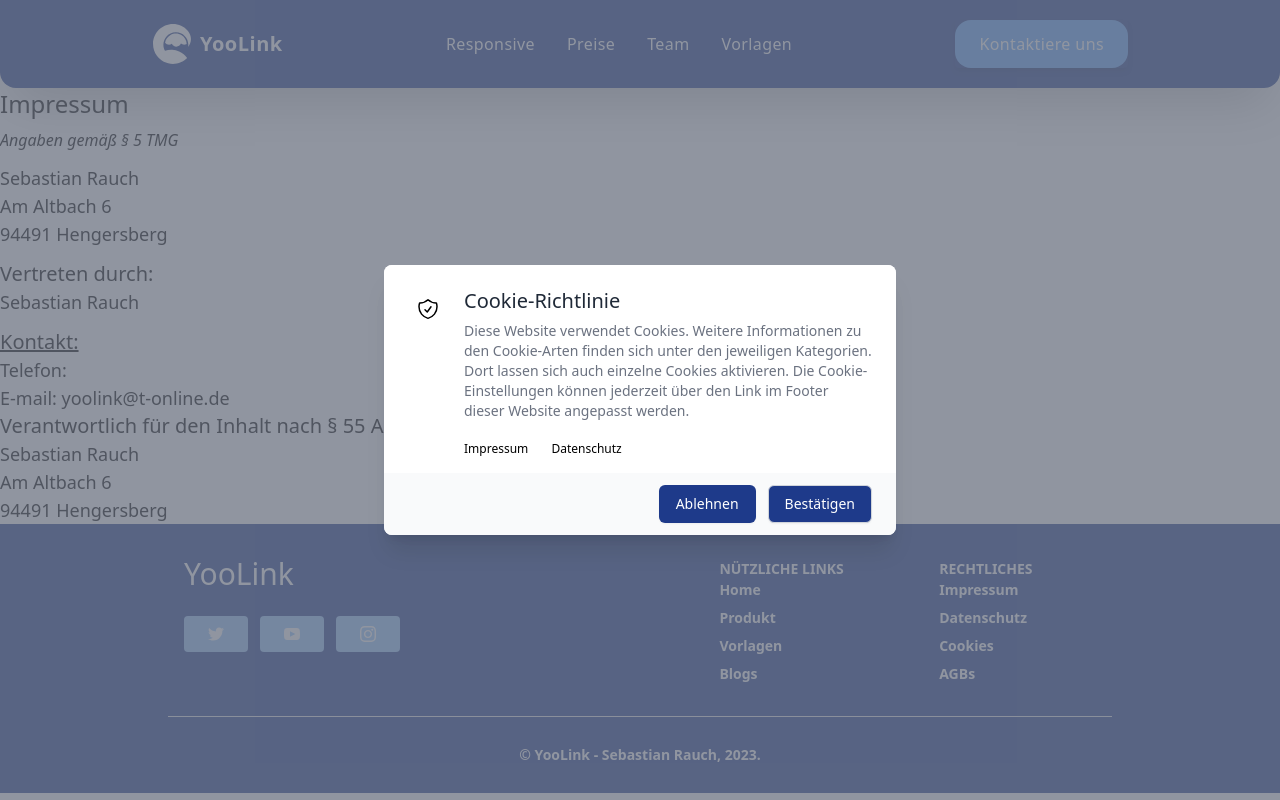
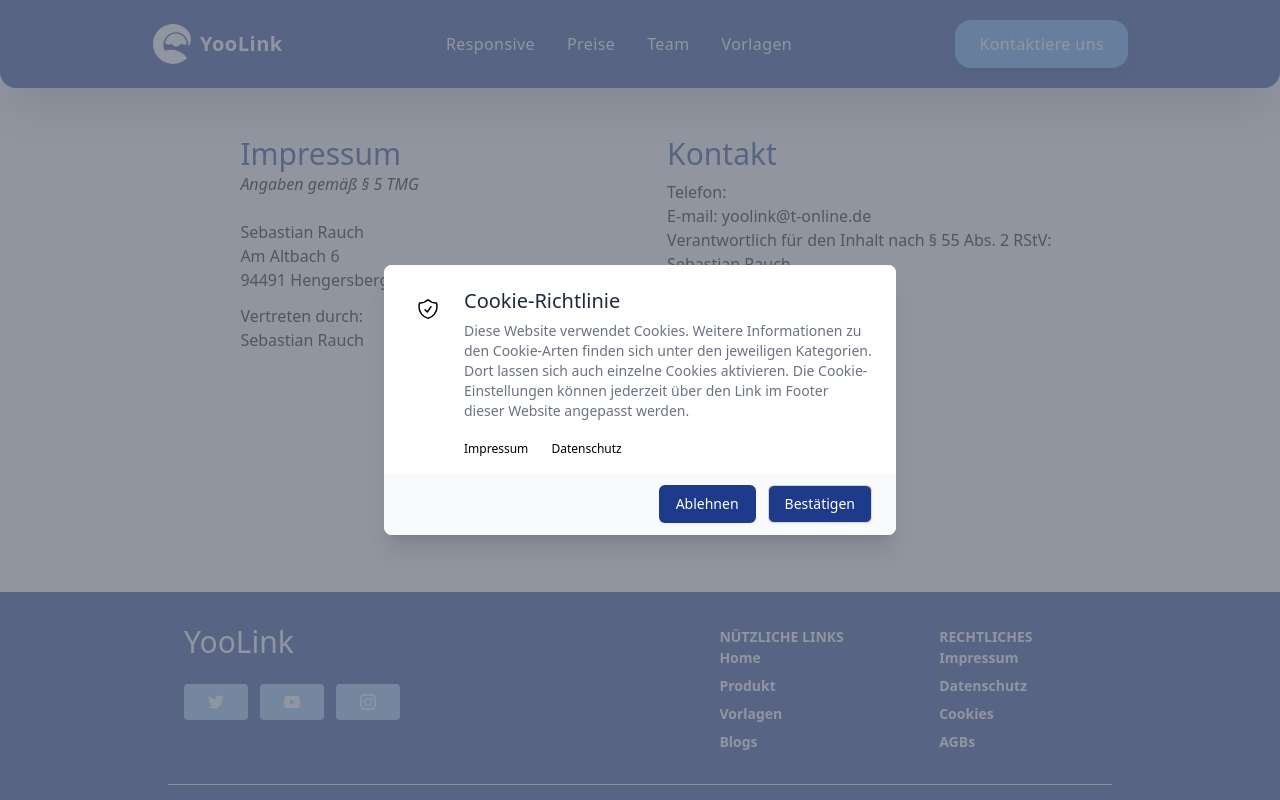
Before and after one commit to SirMelo01/YooLink, a Django app: template yoolink/templates/pages/impressum.html in a window 1280 px wide. Run offline with Django 4.2, Linux system fonts and the light colour scheme; the template is opened without the code that fills it, so the values that code supplies are empty; style sheets or scripts are compiled from the project's sources; some libraries are stand-ins or nearby versions.

Commit message:
new impressum

```diff
--- a/yoolink/templates/pages/impressum.html
+++ b/yoolink/templates/pages/impressum.html
@@ -3,31 +3,45 @@
 {% block title %}{{block.super}} | Impressum{% endblock title %}
 
 {% block content %}
-
-  <div>
-    <h1 class="text-2xl md:text-2xl mb-2">
+<div class="flex flex-wrap  ml-3 justify-normal md:justify-evenly mt-12 ">
+    <div class="mr-5 ">
+     <h1 class="text-3xl text-blue-900">
         Impressum
       </h1>
       <p class="italic">Angaben gemäß § 5 TMG</p>
-    <p class="text-lg mt-3">Sebastian Rauch</p>
-    <p class="text-lg">Am Altbach 6</p>
-    <p class="text-lg">94491 Hengersberg</p>
-    <h2 class="text-xl mt-3">
+      <br>
+      <p class="text-md">Sebastian Rauch</p>
+      <p class="text-md">Am Altbach 6</p>
+      <p class="text-md">94491 Hengersberg</p>
+      <h2 class="text-md mt-3">
         Vertreten durch:
       </h2>
-    <p class="text-lg">Sebastian Rauch</p>
-    <h2 class="text-xl mt-3 underline">
-      Kontakt:
+      <p class="text-md">Sebastian Rauch</p>
+      <br>
+    </div>
+    <div class="mb-5 md:mb-0  md:ml-0  ">
+      <h2 class="text-3xl mb-2 text-blue-900">
+        Kontakt
       </h2>
-    <p class="text-lg">Telefon: </p>
-    <p class="text-lg">E-mail: yoolink@t-online.de</p>
-    <h2 class="text-xl mt-3s">
+      <p class="text-md">Telefon: </p>
+      <p class="text-md">E-mail: yoolink@t-online.de</p>
+      <h2 class="text-md mt-3s">
         Verantwortlich für den Inhalt nach § 55 Abs. 2 RStV:
       </h2>
-    <p class="text-lg">Sebastian Rauch</p>
-    <p class="text-lg">Am Altbach 6</p>
-    <p class="text-lg">94491 Hengersberg</p>
+      <p class="text-md">Sebastian Rauch</p>
+      <p class="text-md">Am Altbach 6</p>
+      <p class="text-md">94491 Hengersberg</p>
     </div>
-
-
+  </div>
+    <br>
+    <br>
+  <div class="hidden lg:block">
+    <br>
+    <br>
+    <br>
+    <br>
+    <br>
+    <br>
+    <br>
+  </div>
   {%endblock content%}
```
Lines whose indentation alone changed are shown as unchanged.
